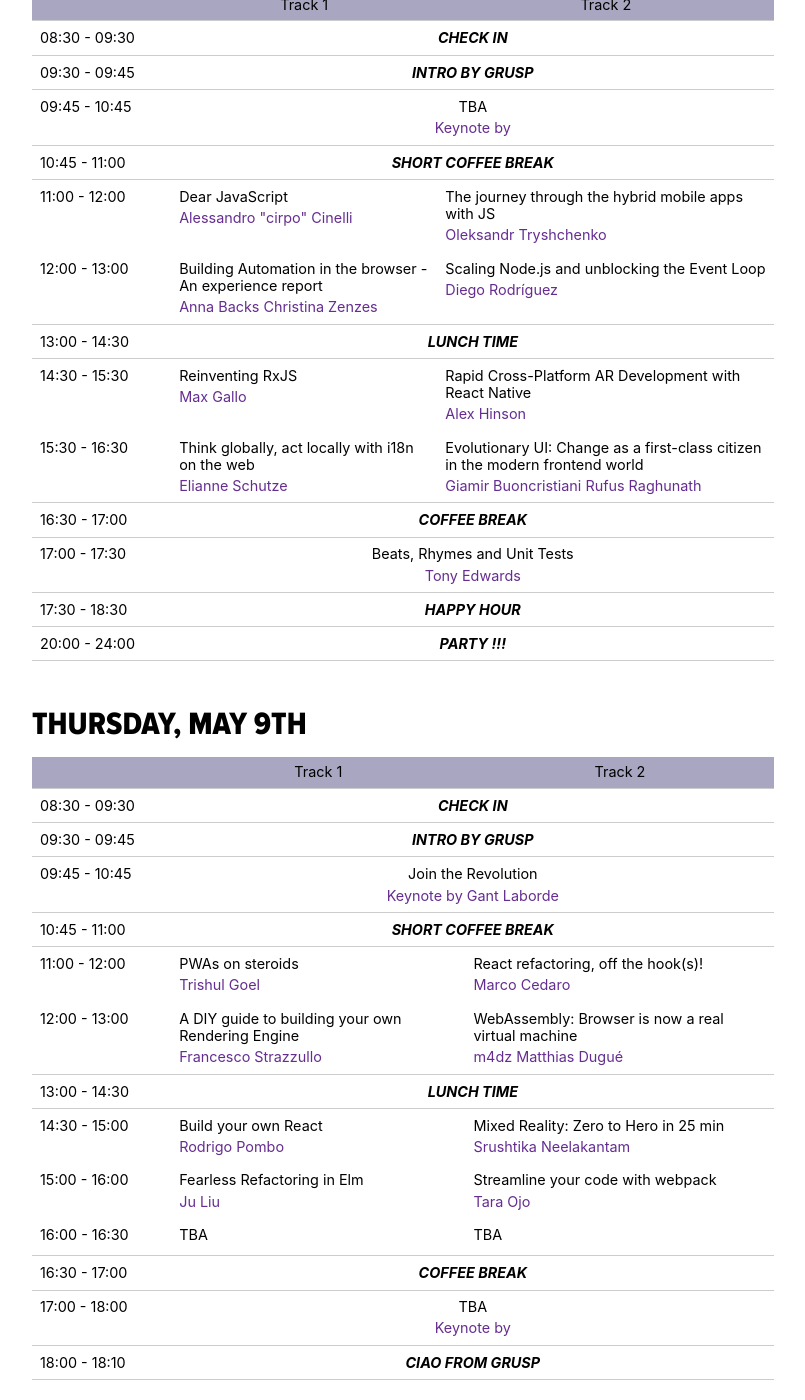
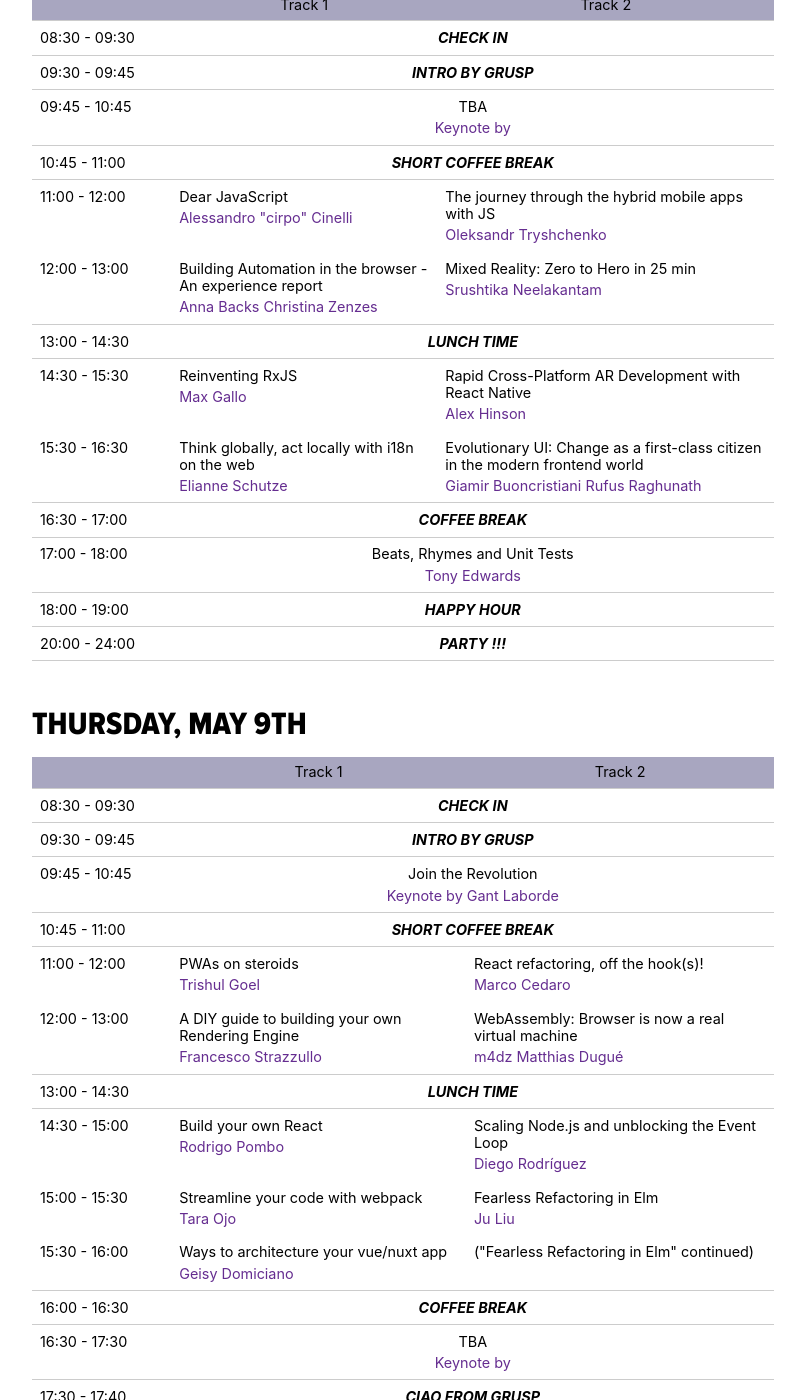
Before and after one commit to giuliatosato/2019.jsday.it, a Jekyll site: the page built from schedule.html, in a window 1280 px wide and 1400 px high, scrolled down 415 px. Shown: the whole window, without its empty margins (144-949 px from the left). Built offline with Jekyll 4.4.1, drawn with Linux system fonts in a browser that asks for light colours; comment, search, counter and statistics services are not loaded.

Commit message:
Added Geisy, fixed schedule

```diff
--- a/_data/talks.yml
+++ b/_data/talks.yml
@@ -59,12 +59,15 @@ list:
   -
     slot: "5"
     speaker_id:
-      - diego-rodriguez
-    title: Scaling Node.js and unblocking the Event Loop
+      - srushtika-neelakantam
+    title: "Mixed Reality: Zero to Hero in 25 min"
     extract: >
-      Don’t you hate it when your process is stuck processing 200k rows and other requests are not processed?!
-      Outrageous! But there’s a new and simple way of preventing this. Diego built sr so you can keep the modules you
-      import in another process and prevent this scenarios!
+      This talk will be a quick run-through of the Mixed Reality (MR) concepts, i.e both Virtual Reality (VR) and
+      Augmented Reality (AR), but specifically from a web developer’s perspective. Even though MR is graphics-heavy,
+      modern libraries like WebVR, AFrame VR and Web XR make it really easy for a web developer working with HTML and
+      JavaScript, to follow through and use existing tools to start building useful Mixed Reality applications that can
+      be accessed on the web. We’ll close the talk with a demo and behind-the-scenes of how it’s built. Bonus: Tools and
+      resources to use in your MR apps.
   -
     slot: "6"
     speaker_id:
@@ -193,17 +196,24 @@ list:
   -
     slot: "17"
     speaker_id:
-      - srushtika-neelakantam
-    title: "Mixed Reality: Zero to Hero in 25 min"
+      - diego-rodriguez
+    title: Scaling Node.js and unblocking the Event Loop
     extract: >
-      This talk will be a quick run-through of the Mixed Reality (MR) concepts, i.e both Virtual Reality (VR) and
-      Augmented Reality (AR), but specifically from a web developer’s perspective. Even though MR is graphics-heavy,
-      modern libraries like WebVR, AFrame VR and Web XR make it really easy for a web developer working with HTML and
-      JavaScript, to follow through and use existing tools to start building useful Mixed Reality applications that can
-      be accessed on the web. We’ll close the talk with a demo and behind-the-scenes of how it’s built. Bonus: Tools and
-      resources to use in your MR apps.
+      Don’t you hate it when your process is stuck processing 200k rows and other requests are not processed?!
+      Outrageous! But there’s a new and simple way of preventing this. Diego built sr so you can keep the modules you
+      import in another process and prevent this scenarios!
   -
     slot: "18"
+    speaker_id:
+      - tara-ojo
+    title: Streamline your code with webpack
+    extract: >
+       Webpack has been around for a while, people talk about it like it does anything and everything! It can’t! But, it
+       can be a huge benefit to the code you write with your team and thus, improve the performance of your web
+       applications. We just need the right configuration. But how does it do this? By the end of this talk you’ll have
+       a better understanding of how webpack works, then you can decide if you want to use it!
+  -
+    slot: "19"
     speaker_id:
       - ju-liu
     title: "Fearless Refactoring in Elm"
@@ -217,24 +227,22 @@ list:
       make this sort of changes in a confident and predictable way. At the end of the talk, you will have a good
       understanding of how Elm works and what advantages it can bring to your toolset.
   -
-    slot: "19"
+    slot: "20"
+    speaker_id: geisy-domiciano
+    title: Ways to architecture your vue/nuxt app
+    extract: >
+      As developers, when we start with vue.js or nuxt.js we see ourselves in a world full of opportunities and
+      decisions, so we never know which way is the best to go forward with the project. This talk will have the purpose
+      of present few different ways that you can architecture your application for small, medium and big projects and
+      then think about scalability.
+  -
+    slot: "21"
     speaker_id:
-      - tara-ojo
-    title: Streamline your code with webpack
-    extract: >
-       Webpack has been around for a while, people talk about it like it does anything and everything! It can’t! But, it
-       can be a huge benefit to the code you write with your team and thus, improve the performance of your web
-       applications. We just need the right configuration. But how does it do this? By the end of this talk you’ll have
-       a better understanding of how webpack works, then you can decide if you want to use it!
+    title: '("Fearless Refactoring in Elm" continued)'
+    extract: ""
   -
-    slot: "20"
+    slot: "22"
     speaker_id:
     title: TBA
     extract: >
       TBA
-  -
-    slot: "21"
-    speaker_id:
-    title: TBA
-    extract: >
-      TBA
--- a/schedule.html
+++ b/schedule.html
@@ -64,10 +64,10 @@ css: schedule
       {% include schedule/event.html time='16:30 - 17:00' title='COFFEE BREAK' fill='true' %}
 
       <tr class="schedule__row">
-        {% include schedule/talk.html time='17:00 - 17:30' slot="10" fill='true' %}
+        {% include schedule/talk.html time='17:00 - 18:00' slot="10" fill='true' %}
       </tr>
 
-      {% include schedule/event.html time='17:30 - 18:30' title='HAPPY HOUR' fill='true' %}
+      {% include schedule/event.html time='18:00 - 19:00' title='HAPPY HOUR' fill='true' %}
       {% include schedule/event.html time='20:00 - 24:00' title='PARTY !!!' fill='true' %}
 
       </tbody>
@@ -118,7 +118,7 @@ css: schedule
       </tr>
 
       <tr class="schedule__row">
-        {% include schedule/talk.html time='15:00 - 16:00' slot="18" %}
+        {% include schedule/talk.html time='15:00 - 15:30' slot="18" %}
         {% include schedule/talk.html slot="19" %}
         <td>
           <div class="schedule__talk-title">
@@ -127,7 +127,7 @@ css: schedule
         </td>
       </tr>
       <tr class="schedule__row">
-        {% include schedule/talk.html time='16:00 - 16:30' slot="20" %}
+        {% include schedule/talk.html time='15:30 - 16:00' slot="20" %}
         {% include schedule/talk.html slot="21" %}
         <td>
           <div class="schedule__talk-title">
@@ -136,13 +136,13 @@ css: schedule
         </td>
       </tr>
 
-      {% include schedule/event.html time='16:30 - 17:00' title='COFFEE BREAK' fill='true' %}
+      {% include schedule/event.html time='16:00 - 16:30' title='COFFEE BREAK' fill='true' %}
 
       <tr class="schedule__row">
-        {% include schedule/talk.html time='17:00 - 18:00' slot="22" title="" keynote='true' fill='true' %}
+        {% include schedule/talk.html time='16:30 - 17:30' slot="22" title="" keynote='true' fill='true' %}
         </tr>
 
-      {% include schedule/event.html time='18:00 - 18:10' title='CIAO from GrUSP' fill='true' %}
+      {% include schedule/event.html time='17:30 - 17:40' title='CIAO from GrUSP' fill='true' %}
 
       </tbody>
     </table>
--- a/talks.html
+++ b/talks.html
@@ -14,7 +14,9 @@ Please check page contents in the _includes folder.
         <div class="section-title">Talks</div>
         <div>
             {% for talk in site.data.talks.list %}
-                {% include talks/talk.html talk=talk %}
+                {% if talk.schedule_only != true %}
+                    {% include talks/talk.html talk=talk %}
+                {% endif %}
             {% endfor %}
         </div>
     </div>
```
Also changed, not shown: _data/speakers.yml (+7 -0 lines), images/speakers/geisy-domiciano.jpg (added).
